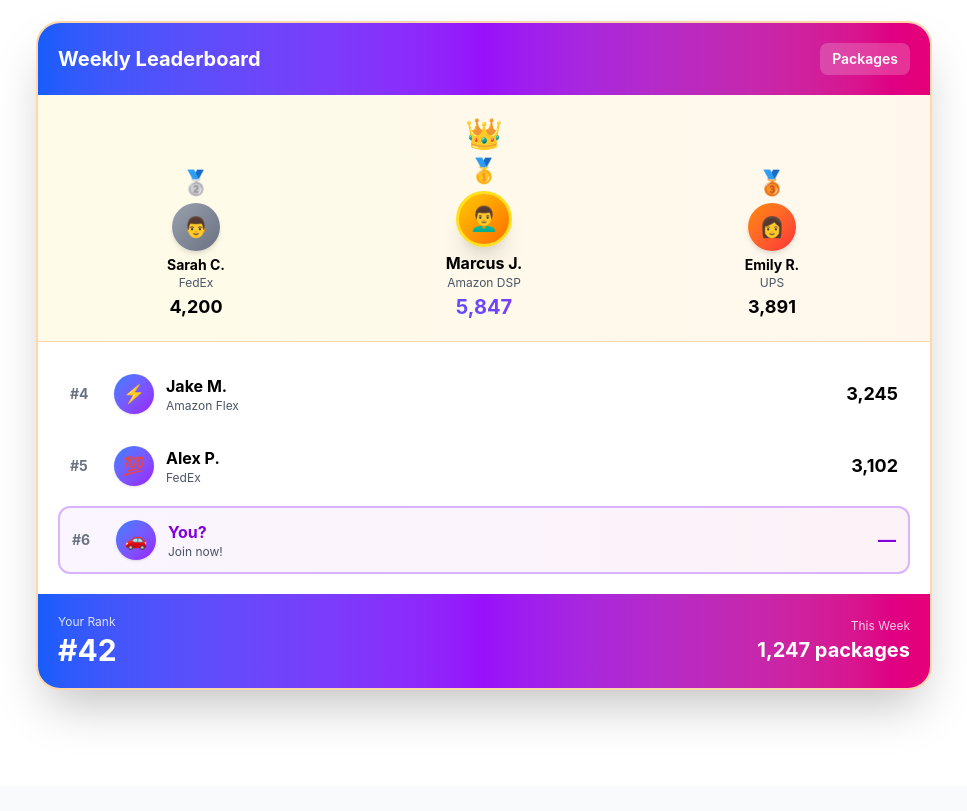
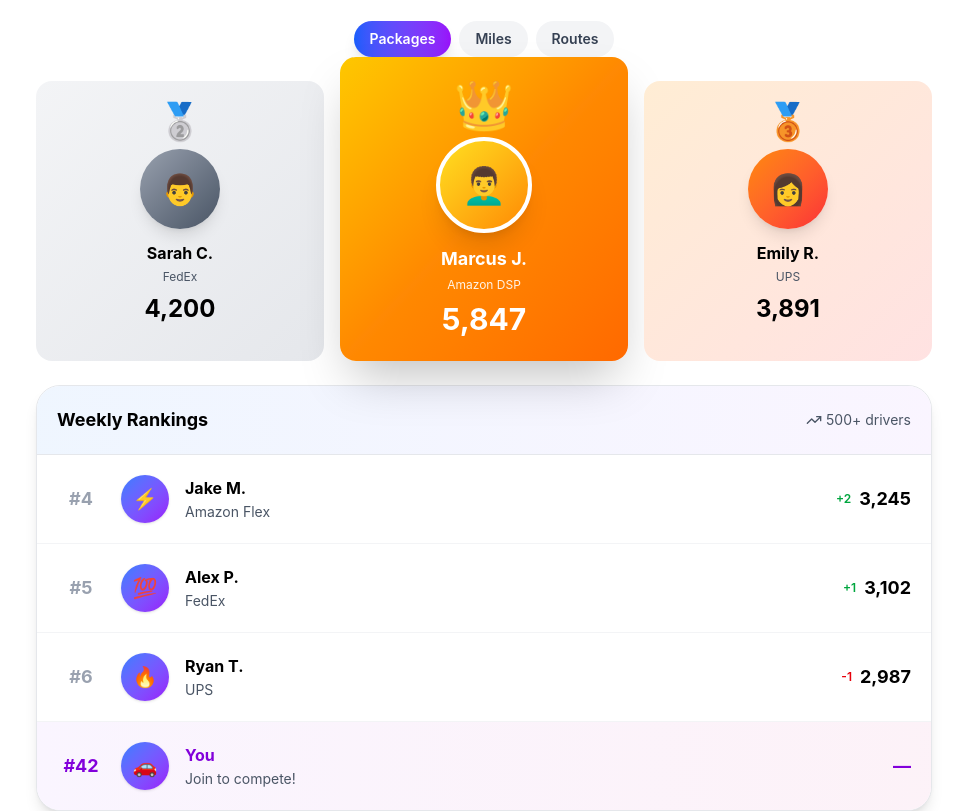
Before and after one commit to interventionbluecamo-afk/routerank-landing, a Next.js app: page / in a window 1280 px wide. Shown: the part 3400-4211 px from the top of the page, without its empty margins (156-1123 px from the left). Built offline with nearby package versions, Linux system fonts and the light colour scheme.

Commit message:
Redesign leaderboard: podium-style top 3, cleaner list, better flow

```diff
--- a/components/landing/leaderboard-showcase.tsx
+++ b/components/landing/leaderboard-showcase.tsx
@@ -1,7 +1,7 @@
 'use client';
 
 import { motion } from 'framer-motion';
-import { Trophy } from 'lucide-react';
+import { Trophy, TrendingUp } from 'lucide-react';
 
 export function LeaderboardShowcase() {
   return (
@@ -26,110 +26,165 @@ export function LeaderboardShowcase() {
           </p>
         </motion.div>
 
-        {/* Compact Leaderboard Card */}
+        {/* Modern Leaderboard - Less Card, More Flow */}
         <motion.div
           initial={{ opacity: 0, y: 20 }}
           whileInView={{ opacity: 1, y: 0 }}
           viewport={{ once: true }}
           transition={{ delay: 0.2 }}
-          className="bg-white rounded-2xl sm:rounded-3xl shadow-2xl border-2 border-orange-200 overflow-hidden"
+          className="space-y-4"
         >
-          {/* Header */}
-          <div className="bg-gradient-to-r from-blue-600 via-purple-600 to-pink-600 text-white p-4 sm:p-5">
-            <div className="flex items-center justify-between">
-              <h3 className="text-lg sm:text-xl font-bold">Weekly Leaderboard</h3>
-              <button className="px-3 py-1.5 bg-white/20 backdrop-blur-sm rounded-lg text-xs sm:text-sm font-semibold hover:bg-white/30">
+          {/* Filter Pills */}
+          <div className="flex items-center justify-center gap-2 mb-6">
+            <button className="px-4 py-2 bg-gradient-to-r from-blue-600 to-purple-600 text-white rounded-full text-sm font-semibold shadow-lg">
               Packages
             </button>
-            </div>
+            <button className="px-4 py-2 bg-gray-100 text-gray-700 rounded-full text-sm font-semibold hover:bg-gray-200">
+              Miles
+            </button>
+            <button className="px-4 py-2 bg-gray-100 text-gray-700 rounded-full text-sm font-semibold hover:bg-gray-200">
+              Routes
+            </button>
           </div>
 
-          {/* Compact Top 3 */}
-          <div className="p-4 sm:p-5 bg-gradient-to-r from-yellow-50 to-orange-50 border-b border-orange-200">
-            <div className="flex items-end justify-center gap-2 sm:gap-3">
-              {/* 2nd */}
-              <div className="text-center flex-1">
-                <div className="text-xl sm:text-2xl mb-1">🥈</div>
-                <div className="w-10 h-10 sm:w-12 sm:h-12 bg-gradient-to-br from-gray-400 to-gray-500 rounded-full mx-auto mb-1 flex items-center justify-center text-lg sm:text-xl shadow-md">
+          {/* Top 3 - Podium Style (More Visual) */}
+          <div className="grid grid-cols-3 gap-3 sm:gap-4 mb-6">
+            {/* 2nd Place */}
+            <motion.div
+              initial={{ opacity: 0, y: 20 }}
+              whileInView={{ opacity: 1, y: 0 }}
+              viewport={{ once: true }}
+              transition={{ delay: 0.3 }}
+              className="bg-gradient-to-br from-gray-100 to-gray-200 rounded-2xl p-4 sm:p-5 text-center order-1"
+            >
+              <div className="text-3xl sm:text-4xl mb-2">🥈</div>
+              <div className="w-16 h-16 sm:w-20 sm:h-20 bg-gradient-to-br from-gray-400 to-gray-600 rounded-full mx-auto mb-3 flex items-center justify-center text-2xl sm:text-3xl shadow-lg">
                 👨
               </div>
-                <div className="font-bold text-xs sm:text-sm text-black">Sarah C.</div>
-                <div className="text-[10px] sm:text-xs text-gray-600 mb-0.5">FedEx</div>
-                <div className="text-base sm:text-lg font-bold text-black">4,200</div>
+              <div className="font-bold text-sm sm:text-base text-black mb-1">Sarah C.</div>
+              <div className="text-xs text-gray-600 mb-2">FedEx</div>
+              <div className="text-xl sm:text-2xl font-bold text-black">4,200</div>
+            </motion.div>
+
+            {/* 1st Place - Elevated */}
+            <motion.div
+              initial={{ opacity: 0, y: 20 }}
+              whileInView={{ opacity: 1, y: 0 }}
+              viewport={{ once: true }}
+              transition={{ delay: 0.25 }}
+              className="bg-gradient-to-br from-yellow-400 via-orange-400 to-orange-500 rounded-2xl p-5 sm:p-6 text-center order-2 -mt-4 sm:-mt-6 shadow-2xl"
+            >
+              <div className="text-4xl sm:text-5xl mb-2">👑</div>
+              <div className="w-20 h-20 sm:w-24 sm:h-24 bg-gradient-to-br from-yellow-300 to-orange-400 rounded-full mx-auto mb-3 flex items-center justify-center text-3xl sm:text-4xl shadow-xl border-4 border-white">
+                👨‍🦱
+              </div>
+              <div className="font-bold text-base sm:text-lg text-white mb-1">Marcus J.</div>
+              <div className="text-xs text-white/90 mb-2">Amazon DSP</div>
+              <div className="text-2xl sm:text-3xl font-bold text-white">5,847</div>
+            </motion.div>
+
+            {/* 3rd Place */}
+            <motion.div
+              initial={{ opacity: 0, y: 20 }}
+              whileInView={{ opacity: 1, y: 0 }}
+              viewport={{ once: true }}
+              transition={{ delay: 0.35 }}
+              className="bg-gradient-to-br from-orange-100 to-red-100 rounded-2xl p-4 sm:p-5 text-center order-3"
+            >
+              <div className="text-3xl sm:text-4xl mb-2">🥉</div>
+              <div className="w-16 h-16 sm:w-20 sm:h-20 bg-gradient-to-br from-orange-400 to-red-500 rounded-full mx-auto mb-3 flex items-center justify-center text-2xl sm:text-3xl shadow-lg">
+                👩
+              </div>
+              <div className="font-bold text-sm sm:text-base text-black mb-1">Emily R.</div>
+              <div className="text-xs text-gray-600 mb-2">UPS</div>
+              <div className="text-xl sm:text-2xl font-bold text-black">3,891</div>
+            </motion.div>
           </div>
 
-              {/* 1st */}
-              <div className="text-center flex-1">
-                <div className="text-2xl sm:text-3xl mb-1">👑</div>
-                <div className="text-xl sm:text-2xl mb-1">🥇</div>
-                <div className="w-12 h-12 sm:w-14 sm:h-14 bg-gradient-to-br from-yellow-400 to-orange-500 rounded-full mx-auto mb-1 flex items-center justify-center text-xl sm:text-2xl shadow-xl border-2 sm:border-3 border-yellow-300">
-                  👨‍🦱
-                </div>
-                <div className="font-bold text-sm sm:text-base text-black">Marcus J.</div>
-                <div className="text-[10px] sm:text-xs text-gray-600 mb-0.5">Amazon DSP</div>
-                <div className="text-lg sm:text-xl font-bold bg-gradient-to-r from-blue-600 to-purple-600 bg-clip-text text-transparent">5,847</div>
-              </div>
-
-              {/* 3rd */}
-              <div className="text-center flex-1">
-                <div className="text-xl sm:text-2xl mb-1">🥉</div>
-                <div className="w-10 h-10 sm:w-12 sm:h-12 bg-gradient-to-br from-orange-400 to-red-500 rounded-full mx-auto mb-1 flex items-center justify-center text-lg sm:text-xl shadow-md">
-                  👩
-                </div>
-                <div className="font-bold text-xs sm:text-sm text-black">Emily R.</div>
-                <div className="text-[10px] sm:text-xs text-gray-600 mb-0.5">UPS</div>
-                <div className="text-base sm:text-lg font-bold text-black">3,891</div>
+          {/* Simple List - Natural Flow */}
+          <div className="bg-white rounded-2xl sm:rounded-3xl shadow-lg border border-gray-200 overflow-hidden">
+            <div className="p-4 sm:p-5 bg-gradient-to-r from-blue-50 to-purple-50 border-b border-gray-200">
+              <div className="flex items-center justify-between">
+                <h3 className="text-base sm:text-lg font-bold text-black">Weekly Rankings</h3>
+                <div className="flex items-center gap-1 text-xs sm:text-sm text-gray-600">
+                  <TrendingUp className="w-3 h-3 sm:w-4 sm:h-4" />
+                  <span>500+ drivers</span>
                 </div>
               </div>
             </div>
 
-          {/* Compact List - 3 entries */}
-          <div className="p-4 sm:p-5 bg-white space-y-2">
+            <div className="divide-y divide-gray-100">
               {[
-              { rank: 4, name: 'Jake M.', company: 'Amazon Flex', packages: '3,245', badge: '⚡' },
-              { rank: 5, name: 'Alex P.', company: 'FedEx', packages: '3,102', badge: '💯' },
-              { rank: 6, name: 'You?', company: 'Join now!', packages: '—', highlight: true },
+                { rank: 4, name: 'Jake M.', company: 'Amazon Flex', packages: '3,245', badge: '⚡', trend: '+2' },
+                { rank: 5, name: 'Alex P.', company: 'FedEx', packages: '3,102', badge: '💯', trend: '+1' },
+                { rank: 6, name: 'Ryan T.', company: 'UPS', packages: '2,987', badge: '🔥', trend: '-1' },
+                { rank: 42, name: 'You', company: 'Join to compete!', packages: '—', highlight: true },
               ].map((entry, i) => (
                 <motion.div
                   key={entry.rank}
                   initial={{ opacity: 0, x: -20 }}
                   whileInView={{ opacity: 1, x: 0 }}
                   viewport={{ once: true }}
-                transition={{ delay: 0.3 + i * 0.1 }}
-                className={`flex items-center gap-3 p-3 rounded-xl transition-all ${
-                  entry.highlight ? 'bg-gradient-to-r from-purple-50 to-pink-50 border-2 border-purple-300' : 'hover:bg-gray-50'
+                  transition={{ delay: 0.4 + i * 0.05 }}
+                  whileHover={{ backgroundColor: entry.highlight ? 'rgb(249 250 251)' : 'rgb(249 250 251)' }}
+                  className={`flex items-center gap-3 sm:gap-4 p-4 sm:p-5 transition-colors ${
+                    entry.highlight ? 'bg-gradient-to-r from-purple-50 to-pink-50' : ''
                   }`}
                 >
-                <div className="w-7 sm:w-8 text-gray-500 font-bold text-sm">#{entry.rank}</div>
-                <div className="w-9 h-9 sm:w-10 sm:h-10 bg-gradient-to-br from-blue-500 to-purple-600 rounded-full flex items-center justify-center text-base sm:text-lg shadow-sm">
+                  <div className={`w-10 sm:w-12 text-center font-bold text-base sm:text-lg ${
+                    entry.highlight ? 'text-purple-700' : 'text-gray-400'
+                  }`}>
+                    #{entry.rank}
+                  </div>
+                  <div className="w-10 h-10 sm:w-12 sm:h-12 bg-gradient-to-br from-blue-500 to-purple-600 rounded-full flex items-center justify-center text-lg sm:text-xl shadow-sm flex-shrink-0">
                     {entry.badge || '🚗'}
                   </div>
                   <div className="flex-1 min-w-0">
-                  <div className={`font-bold text-sm sm:text-base ${entry.highlight ? 'text-purple-700' : 'text-black'} truncate`}>
+                    <div className={`font-bold text-sm sm:text-base mb-0.5 ${
+                      entry.highlight ? 'text-purple-700' : 'text-black'
+                    }`}>
                       {entry.name}
                     </div>
-                  <div className="text-xs text-gray-600 truncate">{entry.company}</div>
+                    <div className="text-xs sm:text-sm text-gray-600 truncate">{entry.company}</div>
                   </div>
-                <div className={`text-base sm:text-lg font-bold ${entry.highlight ? 'text-purple-700' : 'text-black'}`}>
+                  <div className="flex items-center gap-2">
+                    {entry.trend && (
+                      <span className={`text-xs font-semibold ${
+                        entry.trend.startsWith('+') ? 'text-green-600' : 'text-red-600'
+                      }`}>
+                        {entry.trend}
+                      </span>
+                    )}
+                    <div className={`text-base sm:text-lg font-bold text-right ${
+                      entry.highlight ? 'text-purple-700' : 'text-black'
+                    }`}>
                       {entry.packages}
+                    </div>
                   </div>
                 </motion.div>
               ))}
             </div>
+          </div>
 
-          {/* Your Position - Compact */}
-          <div className="p-4 sm:p-5 bg-gradient-to-r from-blue-600 via-purple-600 to-pink-600 text-white">
-            <div className="flex items-center justify-between">
+          {/* Your Stats - Integrated, Not Separate */}
+          <motion.div
+            initial={{ opacity: 0, y: 20 }}
+            whileInView={{ opacity: 1, y: 0 }}
+            viewport={{ once: true }}
+            transition={{ delay: 0.6 }}
+            className="bg-gradient-to-r from-blue-600 via-purple-600 to-pink-600 rounded-2xl sm:rounded-3xl p-5 sm:p-6 text-white shadow-xl"
+          >
+            <div className="grid grid-cols-2 gap-4 sm:gap-6">
               <div>
-                <div className="text-[10px] sm:text-xs text-white/80 mb-0.5">Your Rank</div>
-                <div className="text-2xl sm:text-3xl font-bold">#42</div>
+                <div className="text-xs sm:text-sm text-white/80 mb-1">Your Current Rank</div>
+                <div className="text-3xl sm:text-4xl font-bold">#42</div>
               </div>
-              <div className="text-right">
-                <div className="text-[10px] sm:text-xs text-white/80 mb-0.5">This Week</div>
-                <div className="text-lg sm:text-xl font-bold">1,247 packages</div>
+              <div>
+                <div className="text-xs sm:text-sm text-white/80 mb-1">This Week</div>
+                <div className="text-2xl sm:text-3xl font-bold">1,247 packages</div>
               </div>
             </div>
-          </div>
+          </motion.div>
         </motion.div>
       </div>
     </section>
```
Lines whose indentation alone changed are shown as unchanged.
